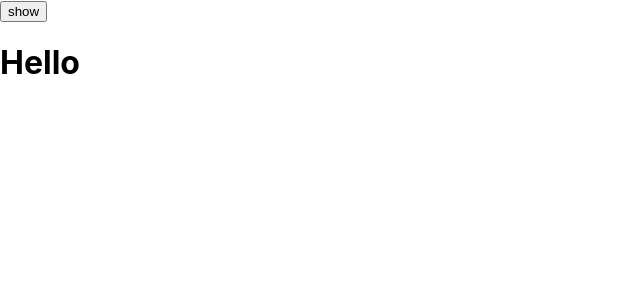
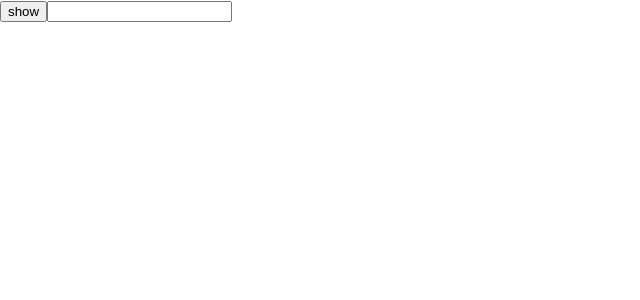
Before and after one commit to hoapng/react_f8, a React (Create React App) app: page / in a window 1280 px wide. Both pictures are taken after a click on the button "show". Shown: the top 300 px of the page, without its empty margins (0-640 px from the left). Built offline with nearby package versions, Linux system fonts and the light colour scheme.

Commit message:
re-render title

```diff
--- a/src/Content.js
+++ b/src/Content.js
@@ -1,6 +1,18 @@
+import { useState, useEffect } from "react";
 function Content (){
+    const [title, setTitle] = useState('')
+    const [posts, setPosts] = useState([])
+    useEffect(()=>{
+
+        document.title = title
+    })
     return(
-        <h1>Hello</h1>
+        <>
+        <input
+        value={title}
+        onChange={e=>setTitle(e.target.value)}/>
+
+        </>
     )
 }
 export default Content
```
